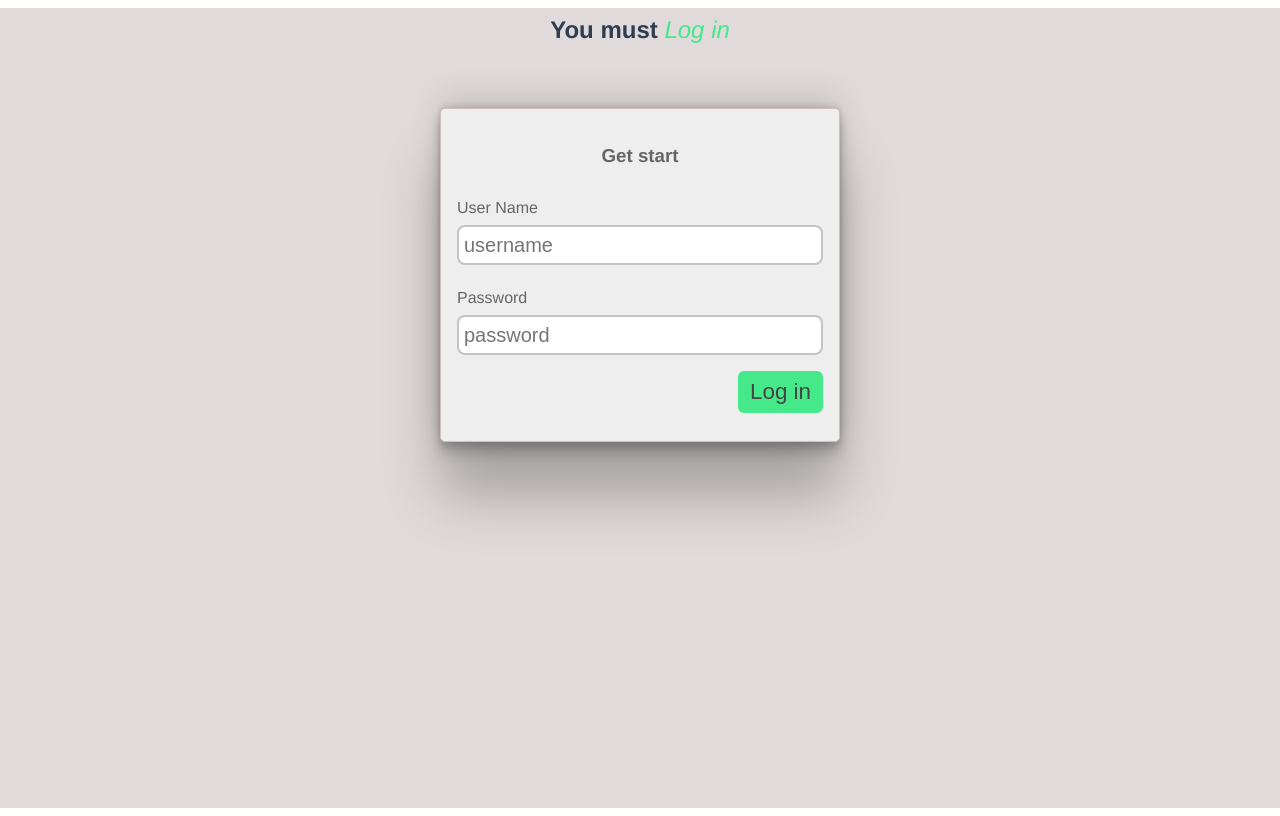
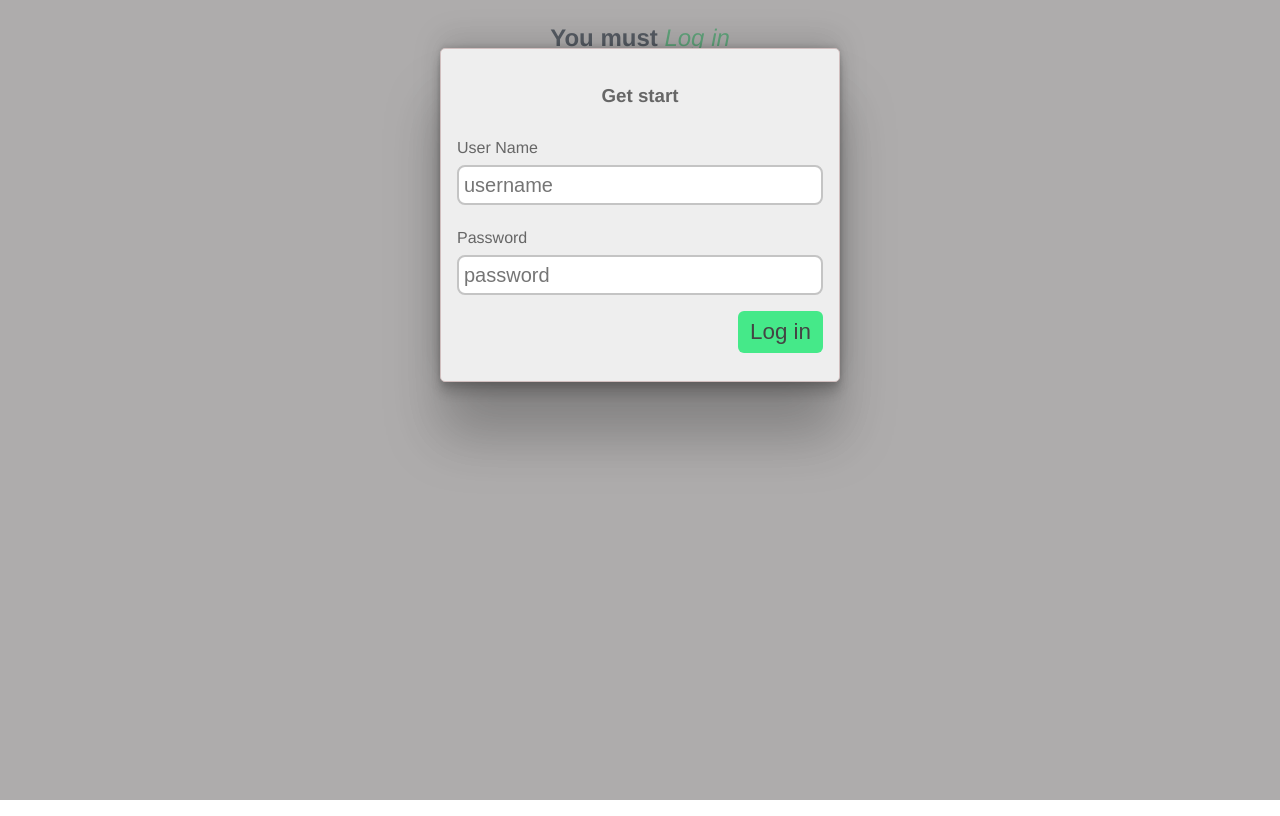
Before and after one commit to kabirsumn/log-in-page, a Vue app: page / in a window 1280 px wide. Both pictures are taken after a click on the element "Log in". Built offline with nearby package versions, Linux system fonts and the light colour scheme.

Commit message:
conditional rerendering logic added

```diff
--- a/src/App.vue
+++ b/src/App.vue
@@ -1,7 +1,7 @@
 <template>
   <div id="container">
-    <h2>You must <span class="log-in">Log in</span></h2>
-    <Login />
+    <h2>You must <span class="log-in" @click="getLogin">Log in</span></h2>
+    <Login v-if="showLogin" @close="showLogin = false" />
   </div>
 </template>
 
@@ -10,6 +10,17 @@ import Login from './components/Login.vue';
 export default {
   name: 'App',
   components: { Login },
+  data() {
+    return {
+      showLogin: false,
+    };
+  },
+
+  methods: {
+    getLogin() {
+      this.showLogin = true;
+    },
+  },
 };
 </script>
 
@@ -18,17 +29,13 @@ export default {
   font-family: Avenir, Helvetica, Arial, sans-serif;
   -webkit-font-smoothing: antialiased;
   -moz-osx-font-smoothing: grayscale;
-
   color: #2c3e50;
 }
 
 #container {
-  height: 100vh;
-  background-color: #e0dada;
   display: flex;
   flex-direction: column;
   align-items: center;
-
   gap: 1rem;
 }
 
--- a/src/assets/Global.css
+++ b/src/assets/Global.css
@@ -9,5 +9,5 @@ h2,
 h3,
 p,
 div {
-  margin: 0.5rem 0;
+  padding: 0.5rem 0;
 }
--- a/src/components/Login.vue
+++ b/src/components/Login.vue
@@ -1,4 +1,5 @@
 <template>
+  <div class="login-form" @click.self="$emit('close')">
     <form action="post" id="form">
       <h3>Get start</h3>
       <label for="username">
@@ -24,6 +25,7 @@
 
       <button class="btn" type="submit">Log in</button>
     </form>
+  </div>
 </template>
 
 <script>
@@ -47,6 +49,14 @@ export default {};
   box-shadow: rgba(0, 0, 0, 0.25) 0px 54px 55px,
     rgba(0, 0, 0, 0.12) 0px -12px 30px, rgba(0, 0, 0, 0.12) 0px 4px 6px,
     rgba(0, 0, 0, 0.17) 0px 12px 13px, rgba(0, 0, 0, 0.09) 0px -3px 5px;
+}
+
+.login-form {
+  width: 100%;
+  height: 100%;
+  background-color: rgba(116, 112, 112, 0.582);
+  position: fixed;
+  top: 0;
 }
 label {
   width: 100%;
```
Lines whose indentation alone changed are shown as unchanged.
